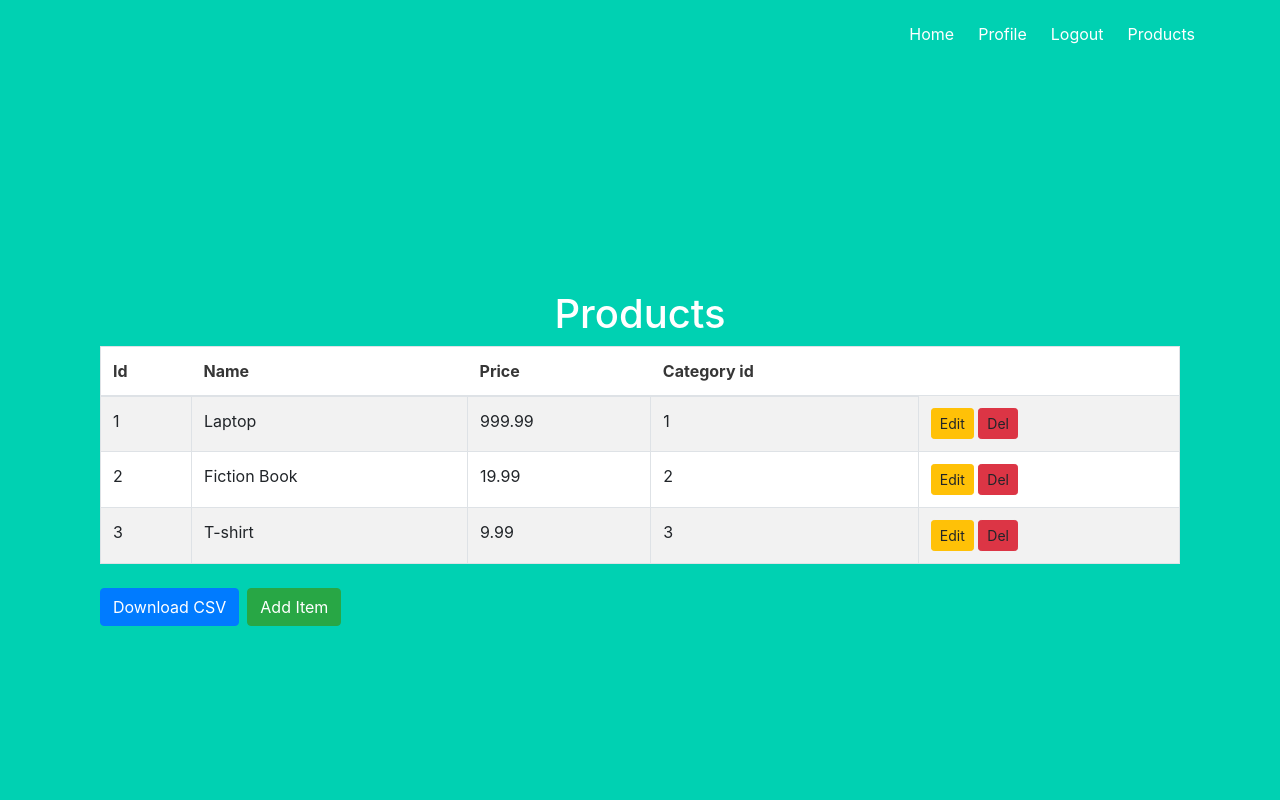
After one commit to atontini/Invoicehub, a Flask app: page /products in a window 1280 px wide. The commit adds this page. Run offline with Flask 3, Linux system fonts and the light colour scheme; the visitor is signed in with stand-in values (Sample User, id 1); data comes from the database, SQL or seed files in the repository; some libraries are stand-ins or nearby versions.

Commit message:
Products schema

```diff
--- a/backend/__init__.py
+++ b/backend/__init__.py
@@ -2,6 +2,7 @@ from flask import Flask
 from flask_sqlalchemy import SQLAlchemy
 from flask_login import LoginManager
 
+# Initialize SQLAlchemy
 db = SQLAlchemy()
 
 def create_app():
@@ -16,7 +17,7 @@ def create_app():
     login_manager.login_view = 'auth.login'
     login_manager.init_app(app)
 
-    from .models import User
+    from .models import User, Client, Product, Category
 
     @login_manager.user_loader
     def load_user(user_id):
@@ -30,5 +31,40 @@ def create_app():
 
     with app.app_context():
         db.create_all()
+        populate_database()
 
     return app
+
+def populate_database():
+    """Populate the database with initial data if tables are empty."""
+    from .models import Client, Product, Category
+
+    # Create Categories
+    if not Category.query.first():
+        category1 = Category(name='Electronics')
+        category2 = Category(name='Books')
+        category3 = Category(name='Clothing')
+
+        db.session.add_all([category1, category2, category3])
+
+    # Create Clients
+    if not Client.query.first():
+        client1 = Client(name='Alice Smith', email='alice@example.com')
+        client2 = Client(name='Bob Johnson', email='bob@example.com')
+
+        db.session.add_all([client1, client2])
+
+    # Create Products
+    if not Product.query.first():
+        product1 = Product(name='Laptop', price=999.99, category_id=1)
+        product2 = Product(name='Fiction Book', price=19.99, category_id=2)
+        product3 = Product(name='T-shirt', price=9.99, category_id=3)
+
+        db.session.add_all([product1, product2, product3])
+
+    try:
+        db.session.commit()
+        print("Database populated successfully!")
+    except Exception as e:
+        db.session.rollback()
+        print(f"Error populating the database: {e}")
--- a/backend/auth.py
+++ b/backend/auth.py
@@ -1,7 +1,7 @@
 from flask import Blueprint, render_template, redirect, url_for, request, flash
 from werkzeug.security import generate_password_hash, check_password_hash
 from flask_login import login_user, login_required, logout_user
-from .models import User
+from .models import User, Product
 from . import db
 from itsdangerous import URLSafeTimedSerializer
 from flask import current_app
@@ -91,3 +91,10 @@ def signup_post():
 def logout():
     logout_user()
     return redirect(url_for('main.index'))
+
+@auth.route('/products')
+@login_required
+def products():
+    #items: id, first, last, email, phone, location, hobby
+    products = Product.query.all()
+    return render_template('products.html', products=products)
--- a/backend/templates/base.html
+++ b/backend/templates/base.html
@@ -38,6 +38,11 @@
                                 Logout
                             </a>
                             {% endif %}
+                            {% if current_user.is_authenticated %}
+                            <a href="{{ url_for('auth.products') }}" class="navbar-item">
+                                Products
+                            </a>
+                            {% endif %}
                         </div>
                     </div>
                 </div>
--- /dev/null
+++ b/backend/templates/products.html
@@ -0,0 +1,43 @@
+{% extends "base.html" %}
+
+{% block content %}
+<head>
+    <meta charset="UTF-8">
+    <meta name="viewport" content="width=device-width, initial-scale=1.0">
+    <title>Products</title>
+    <link rel="stylesheet" href="https://stackpath.bootstrapcdn.com/bootstrap/4.5.2/css/bootstrap.min.css">
+</head>
+<body>
+    <div class="container mt-5">
+        <h1>Products</h1>
+        <table class="table table-striped table-bordered">
+            <thead>
+                <tr>
+                  <th>Id</th>
+                  <th>Name</th>
+                  <th>Price</th>
+                  <th>Category id</th>
+                </tr>
+            </thead>
+            <tbody>
+                {% for product in products %}
+                <tr>
+                    <td>{{ product.id }}</td>
+                    <td>{{ product.name }}</td>
+                    <td>{{ product.price }}</td>
+                    <td>{{ product.category_id }}</td>
+                    <td>
+                        <a href="/edit/{{ product.id }}" class="btn btn-warning btn-sm">Edit</a>
+                        <a href="/delete/{{ productid }}" class="btn btn-danger btn-sm">Del</a>
+                    </td>
+                </tr>
+                {% endfor %}
+            </tbody>
+        </table>
+        <div class="d-flex">
+            <a href="/download_csv" class="btn btn-primary mr-2">Download CSV</a>
+            <a href="/add" class="btn btn-success">Add Item</a>
+        </div>
+    </div>
+</body>
+{% endblock %}
```
Also changed, not shown: backend/models.py (+16 -0 lines).
